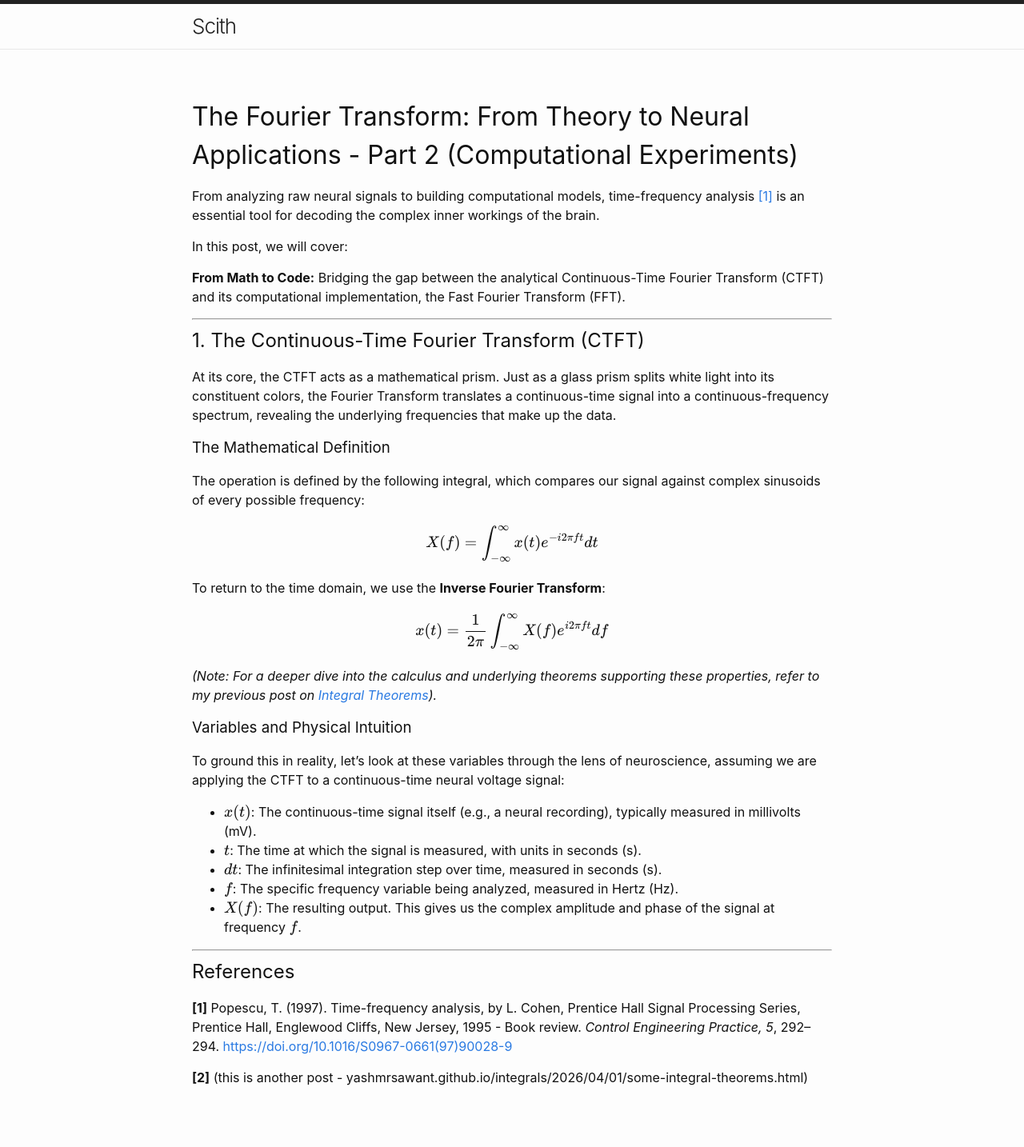
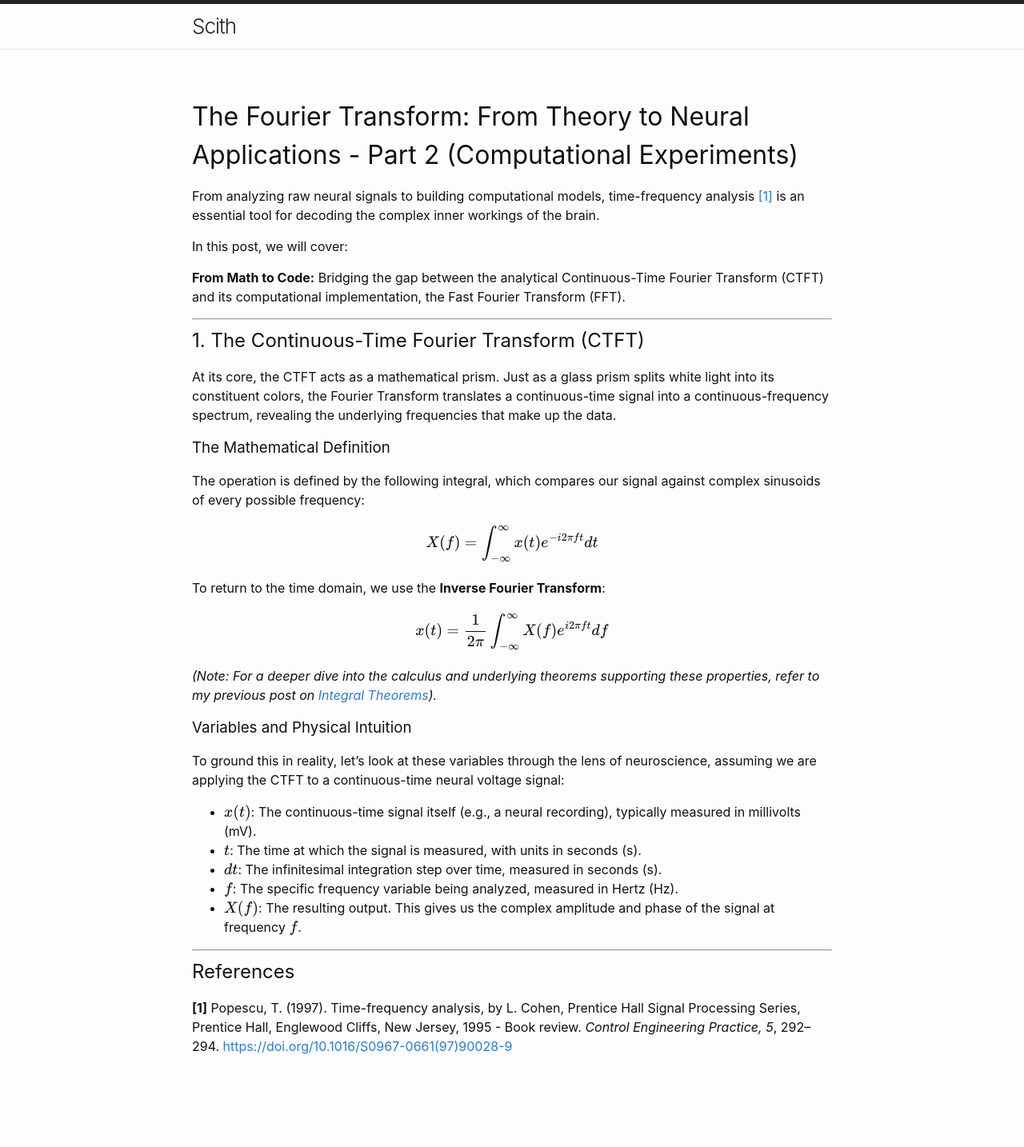
Before and after one commit to yashmrsawant/yashmrsawant.github.io, a Jekyll site: the page built from _posts/2026-03-30-fourier-transform_part2.md, in a window 1280 px wide. Shown: the whole page at 80% size. Built offline with Jekyll 4.4.1, drawn with Linux system fonts in a browser that asks for light colours; after the commit the page ends 1395 px from its top, so only the background shows below that.

Commit message:
Auto-commit: Update blog 2026-04-01 11:05:50

```diff
--- a/_posts/2026-03-30-fourier-transform_part2.md
+++ b/_posts/2026-03-30-fourier-transform_part2.md
@@ -46,6 +46,3 @@ To ground this in reality, let's look at these variables through the lens of neu
 
 <div id="ref-1"></div>
 **[1]** Popescu, T. (1997). Time-frequency analysis, by L. Cohen, Prentice Hall Signal Processing Series, Prentice Hall, Englewood Cliffs, New Jersey, 1995 - Book review. *Control Engineering Practice, 5*, 292–294. [https://doi.org/10.1016/S0967-0661(97)90028-9](https://doi.org/10.1016/S0967-0661(97)90028-9)
-
-<div id="ref-2"></div>
-**[2]** (this is another post - yashmrsawant.github.io/integrals/2026/04/01/some-integral-theorems.html)
```
Also changed, not shown: _posts/2026-03-30-fourier-transform_part1.md (+1 -1 lines), _posts/2026-03-30-fourier-transform_part3.md (+0 -3 lines).
